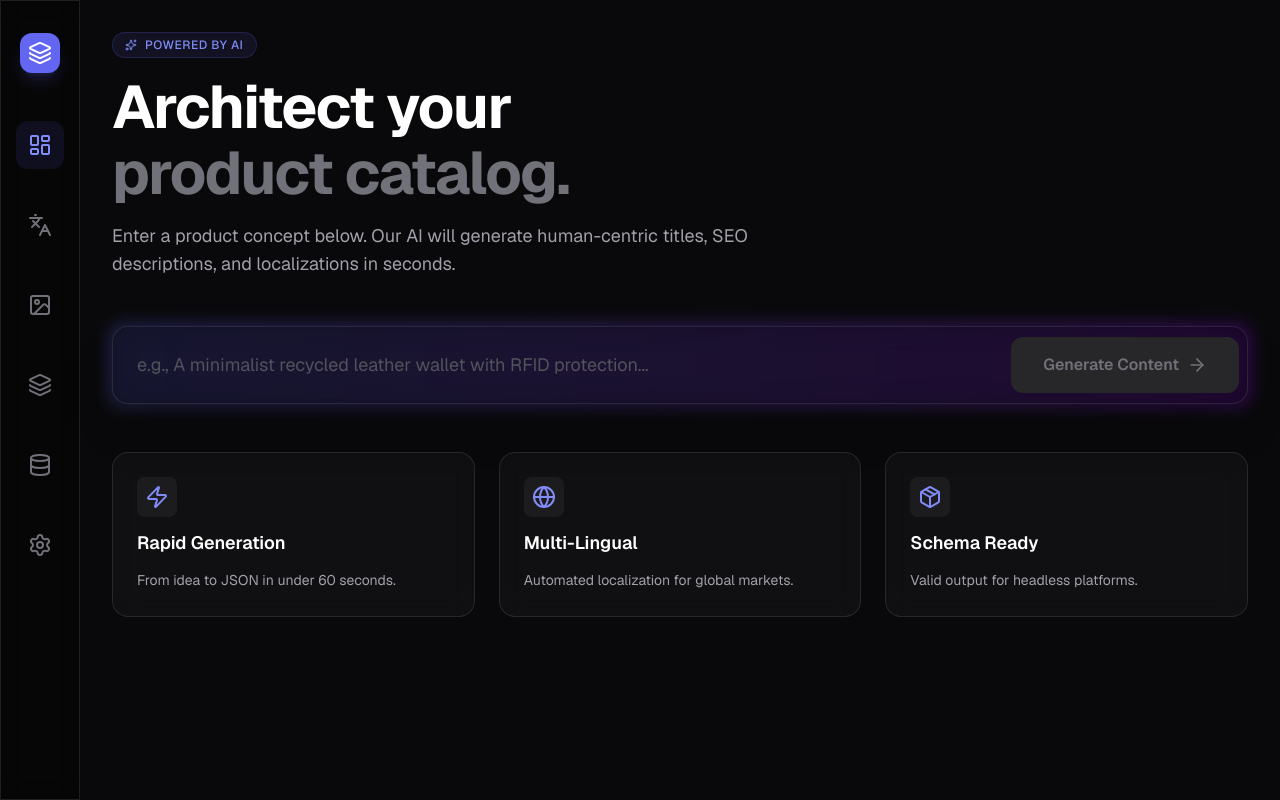
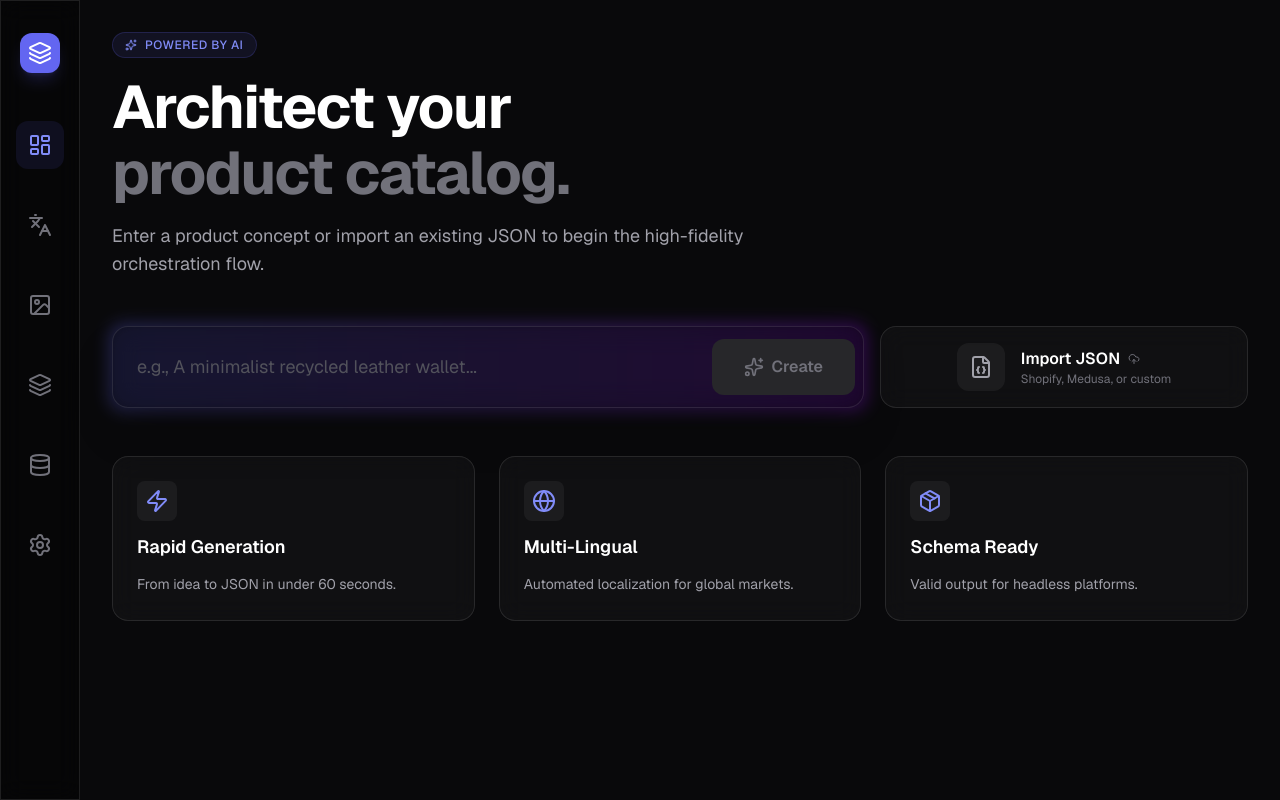
Before and after one commit to mtldev-dotcom/nicky-ai-product-content-beta, a Next.js app: page / in a window 1280 px wide. Built offline with nearby package versions, Linux system fonts and the light colour scheme.

Commit message:
feat(import): implement smart json import with heuristic mapping and update progress report

```diff
--- a/src/app/page.tsx
+++ b/src/app/page.tsx
@@ -1,21 +1,25 @@
 'use client';
 
-import React, { useState } from 'react';
-import { Sparkles, ArrowRight, Zap, Globe, Package, Loader2 } from 'lucide-react';
-import { motion } from 'framer-motion';
+import React, { useState, useRef } from 'react';
+import { Sparkles, ArrowRight, Zap, Globe, Package, Loader2, FileJson, UploadCloud } from 'lucide-react';
+import { motion, AnimatePresence } from 'framer-motion';
 import { useProductStore } from '@/store/useProductStore';
 import { useRouter } from 'next/navigation';
+import { mapExternalToProduct } from '@/lib/mapper';
 
 export default function Dashboard() {
   const [prompt, setPrompt] = useState('');
   const [isLoading, setIsLoading] = useState(false);
-  const { updateRoot, updateLocalization } = useProductStore();
+  const [isImporting, setIsImporting] = useState(false);
+  const { updateRoot, updateLocalization, bulkUpdate, resetStore } = useProductStore();
   const router = useRouter();
+  const fileInputRef = useRef<HTMLInputElement>(null);
 
   const handleGenerate = async () => {
     if (!prompt.trim()) return;
 
     setIsLoading(true);
+    resetStore(); // Start fresh
     try {
       const res = await fetch('/api/generate', {
         method: 'POST',
@@ -26,7 +30,6 @@ export default function Dashboard() {
       const data = await res.json();
 
       if (res.ok) {
-        // Update both root and EN localization
         updateRoot({
           title: data.title,
           description: data.description,
@@ -42,7 +45,6 @@ export default function Dashboard() {
           keywords: data.keywords,
         });
 
-        // Redirect to localizer to show results
         router.push('/localize');
       } else {
         alert(data.error || 'Generation failed');
@@ -52,6 +54,28 @@ export default function Dashboard() {
     } finally {
       setIsLoading(false);
     }
+  };
+
+  const handleFileImport = (e: React.ChangeEvent<HTMLInputElement>) => {
+    const file = e.target.files?.[0];
+    if (!file) return;
+
+    setIsImporting(true);
+    const reader = new FileReader();
+    reader.onload = (event) => {
+      try {
+        const json = JSON.parse(event.target?.result as string);
+        const mappedData = mapExternalToProduct(json);
+        resetStore();
+        bulkUpdate(mappedData);
+        router.push('/localize');
+      } catch (err) {
+        alert('Invalid JSON file');
+      } finally {
+        setIsImporting(false);
+      }
+    };
+    reader.readAsText(file);
   };
 
   return (
@@ -67,39 +91,60 @@ export default function Dashboard() {
           <span className="text-zinc-500">product catalog.</span>
         </h1>
         <p className="text-lg text-zinc-400 max-w-2xl">
-          Enter a product concept below. Our AI will generate human-centric titles, SEO descriptions, and localizations in seconds.
+          Enter a product concept or import an existing JSON to begin the high-fidelity orchestration flow.
         </p>
       </header>
 
-      {/* Primary AI Prompt Bar */}
-      <section className="relative group">
+      {/* Primary Actions */}
+      <section className="grid grid-cols-1 lg:grid-cols-12 gap-4">
+        {/* AI Prompt Bar */}
+        <div className="lg:col-span-8 relative group">
           <div className="absolute -inset-1 bg-gradient-to-r from-indigo-500 to-purple-600 rounded-2xl blur opacity-25 group-focus-within:opacity-50 transition duration-1000"></div>
-        <div className="relative glass-dark rounded-2xl p-2 flex flex-col md:flex-row items-stretch md:items-center gap-2 border border-white/10 shadow-2xl">
+          <div className="relative glass-dark rounded-2xl p-2 flex flex-col md:flex-row items-stretch md:items-center gap-2 border border-white/10 shadow-2xl h-full">
             <input
               type="text"
-            placeholder="e.g., A minimalist recycled leather wallet with RFID protection..."
+              placeholder="e.g., A minimalist recycled leather wallet..."
               className="flex-1 bg-transparent border-none focus:ring-0 text-lg px-4 py-4 text-white placeholder:text-zinc-600 outline-none"
               value={prompt}
               onChange={(e) => setPrompt(e.target.value)}
               onKeyDown={(e) => e.key === 'Enter' && handleGenerate()}
-            disabled={isLoading}
+              disabled={isLoading || isImporting}
             />
             <button
               onClick={handleGenerate}
-            disabled={isLoading || !prompt.trim()}
+              disabled={isLoading || isImporting || !prompt.trim()}
               className="bg-indigo-500 hover:bg-indigo-600 disabled:bg-zinc-800 disabled:text-zinc-500 text-white px-8 py-4 rounded-xl font-semibold flex items-center justify-center gap-2 transition-all active:scale-95 group/btn"
             >
-            {isLoading ? (
-              <>
-                <Loader2 className="w-5 h-5 animate-spin" />
-                Generating...
-              </>
-            ) : (
-              <>
-                Generate Content
-                <ArrowRight className="w-5 h-5 group-hover/btn:translate-x-1 transition-transform" />
-              </>
-            )}
+              {isLoading ? <Loader2 className="w-5 h-5 animate-spin" /> : <Sparkles className="w-5 h-5" />}
+              {isLoading ? 'Generating...' : 'Create'}
+            </button>
+          </div>
+        </div>
+
+        {/* Import Button */}
+        <div className="lg:col-span-4">
+          <button
+            onClick={() => fileInputRef.current?.click()}
+            disabled={isLoading || isImporting}
+            className="w-full h-full glass rounded-2xl p-4 border border-white/10 hover:border-indigo-500/30 transition-all flex items-center justify-center gap-4 group active:scale-[0.98]"
+          >
+            <input
+              type="file"
+              className="hidden"
+              ref={fileInputRef}
+              accept=".json"
+              onChange={handleFileImport}
+            />
+            <div className="w-12 h-12 rounded-xl bg-white/5 flex items-center justify-center text-zinc-400 group-hover:text-indigo-400 group-hover:bg-indigo-500/10 transition-all">
+              {isImporting ? <Loader2 className="w-6 h-6 animate-spin" /> : <FileJson className="w-6 h-6" />}
+            </div>
+            <div className="text-left">
+              <p className="text-white font-semibold flex items-center gap-2">
+                Import JSON
+                <UploadCloud className="w-3 h-3 text-zinc-500" />
+              </p>
+              <p className="text-xs text-zinc-500">Shopify, Medusa, or custom</p>
+            </div>
           </button>
         </div>
       </section>
--- /dev/null
+++ b/src/lib/mapper.ts
@@ -0,0 +1,59 @@
+import { ProductState, Localization } from '@/store/useProductStore';
+
+export function mapExternalToProduct(rawJson: any): Partial<ProductState> {
+  // Deep search for a value by possible keys
+  const findValue = (obj: any, keys: string[]): any => {
+    for (const key of keys) {
+      if (obj[key] !== undefined) return obj[key];
+    }
+    return undefined;
+  };
+
+  const title = findValue(rawJson, ['title', 'name', 'product_name']) || '';
+  const description = findValue(rawJson, ['description', 'body_html', 'content']) || '';
+  const sku = findValue(rawJson, ['sku', 'handle', 'id']) || '';
+  const price = parseFloat(findValue(rawJson, ['price', 'amount', 'unit_price'])) || 0;
+
+  // Extract images
+  let images: string[] = [];
+  const rawImages = findValue(rawJson, ['images', 'gallery', 'media']);
+  if (Array.isArray(rawImages)) {
+    images = rawImages.map(img => typeof img === 'string' ? img : (img.url || img.src)).filter(Boolean);
+  }
+
+  // Extract Options/Variants
+  const options = (rawJson.options || []).map((opt: any) => ({
+    id: crypto.randomUUID(),
+    name: opt.title || opt.name || 'Option',
+    values: Array.isArray(opt.values) ? opt.values.map((v: any) => typeof v === 'string' ? v : (v.value || v.label)) : []
+  }));
+
+  // Setup Localization (EN by default)
+  const enLoc: Localization = {
+    title,
+    description,
+    subtitle: findValue(rawJson, ['subtitle', 'teaser']) || '',
+    features: findValue(rawJson, ['features', 'benefits']) || [],
+    metadata_title: findValue(rawJson, ['metadata_title', 'seo_title']) || title,
+    metadata_description: findValue(rawJson, ['metadata_description', 'seo_description']) || description,
+    keywords: findValue(rawJson, ['keywords', 'tags']) || []
+  };
+
+  return {
+    title,
+    description,
+    sku,
+    price,
+    images,
+    options,
+    localization: {
+      en: enLoc,
+      es: { title: '', description: '' },
+      fr: { title: '', description: '' },
+      de: { title: '', description: '' },
+      ja: { title: '', description: '' },
+    },
+    activeLanguages: ['en'],
+    thumbnail: images[0] || ''
+  };
+}
--- a/src/store/useProductStore.ts
+++ b/src/store/useProductStore.ts
@@ -43,6 +43,8 @@ export interface ProductState {
   addOption: (name: string) => void;
   updateOption: (id: string, values: string[]) => void;
   removeOption: (id: string) => void;
+  resetStore: () => void;
+  bulkUpdate: (data: Partial<ProductState>) => void;
 }
 
 const INITIAL_LOCALIZATION: Localization = {
@@ -139,4 +141,25 @@ export const useProductStore = create<ProductState>((set, get) => ({
   removeOption: (id) => set((state) => ({
     options: state.options.filter((opt) => opt.id !== id),
   })),
+
+  resetStore: () => set({
+    title: '',
+    description: '',
+    thumbnail: '',
+    sku: '',
+    price: 0,
+    activeLanguages: ['en'],
+    localization: {
+      en: { ...INITIAL_LOCALIZATION },
+      es: { ...INITIAL_LOCALIZATION },
+      fr: { ...INITIAL_LOCALIZATION },
+      de: { ...INITIAL_LOCALIZATION },
+      ja: { ...INITIAL_LOCALIZATION },
+    },
+    images: [],
+    vault: [],
+    options: [],
+  }),
+
+  bulkUpdate: (data) => set((state) => ({ ...state, ...data })),
 }));
```
Also changed, not shown: 2 other files (tests, documents, lock files or other folders). Lines whose indentation alone changed are shown as unchanged.
